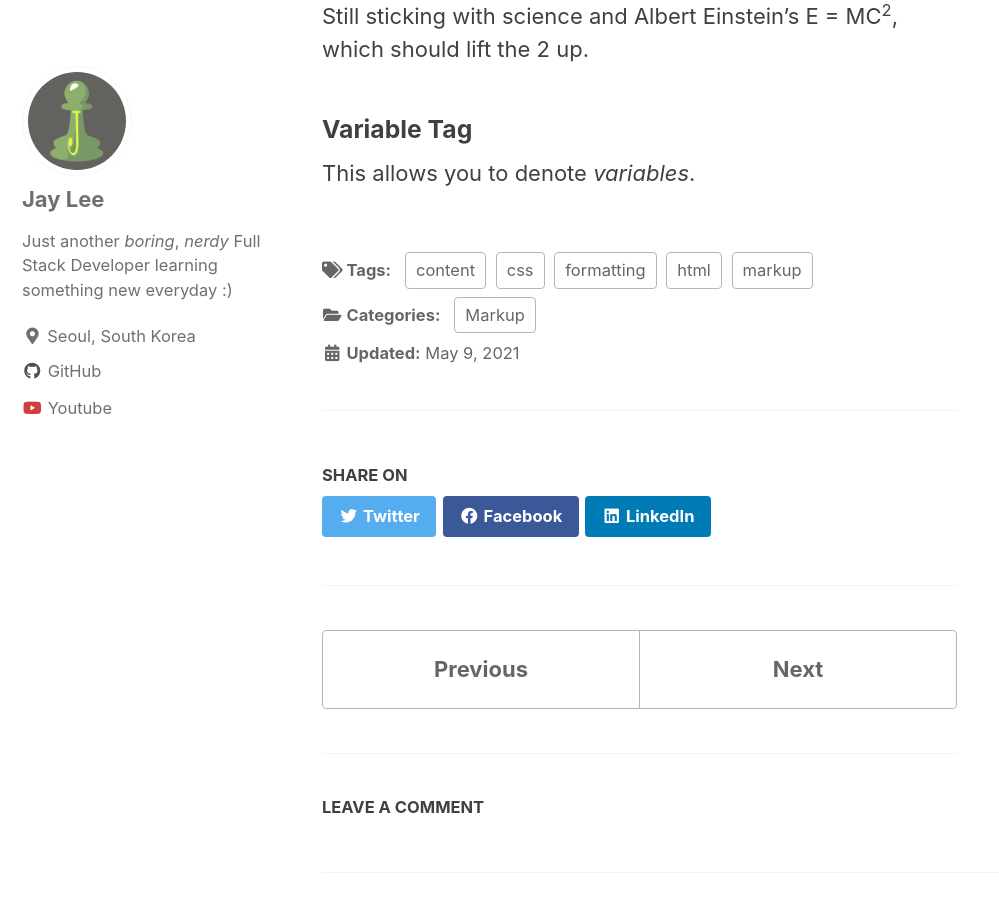
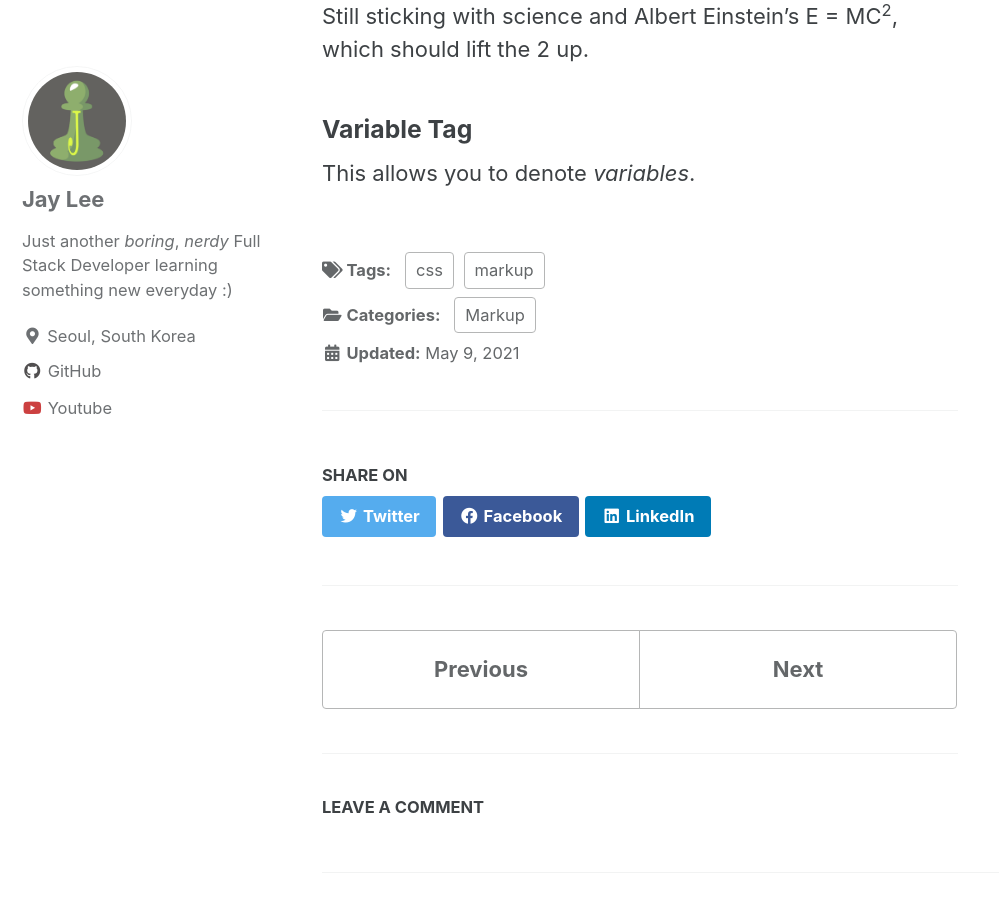
Before and after one commit to jinlee487/jinlee487.github.io, a Jekyll site: the page built from _posts/2021-05-09-mark-down-first-post.md, in a window 1280 px wide and 900 px high, scrolled down 8199 px. Shown: the whole window, without its empty margins (0-999 px from the left). Built offline with Jekyll 4.4.1, drawn with Linux system fonts in a browser that asks for light colours; cached includes are drawn as plain includes; comment, search, counter and statistics services are not loaded.

Commit message:
update tags

```diff
--- a/_posts/2021-05-09-mark-down-first-post.md
+++ b/_posts/2021-05-09-mark-down-first-post.md
@@ -5,10 +5,7 @@ header:
 categories:
   - Markup
 tags:
-  - content
   - css
-  - formatting
-  - html
   - markup
 toc: true
 last_modified_at: 2021-05-09T00:47:00-05:00
```
